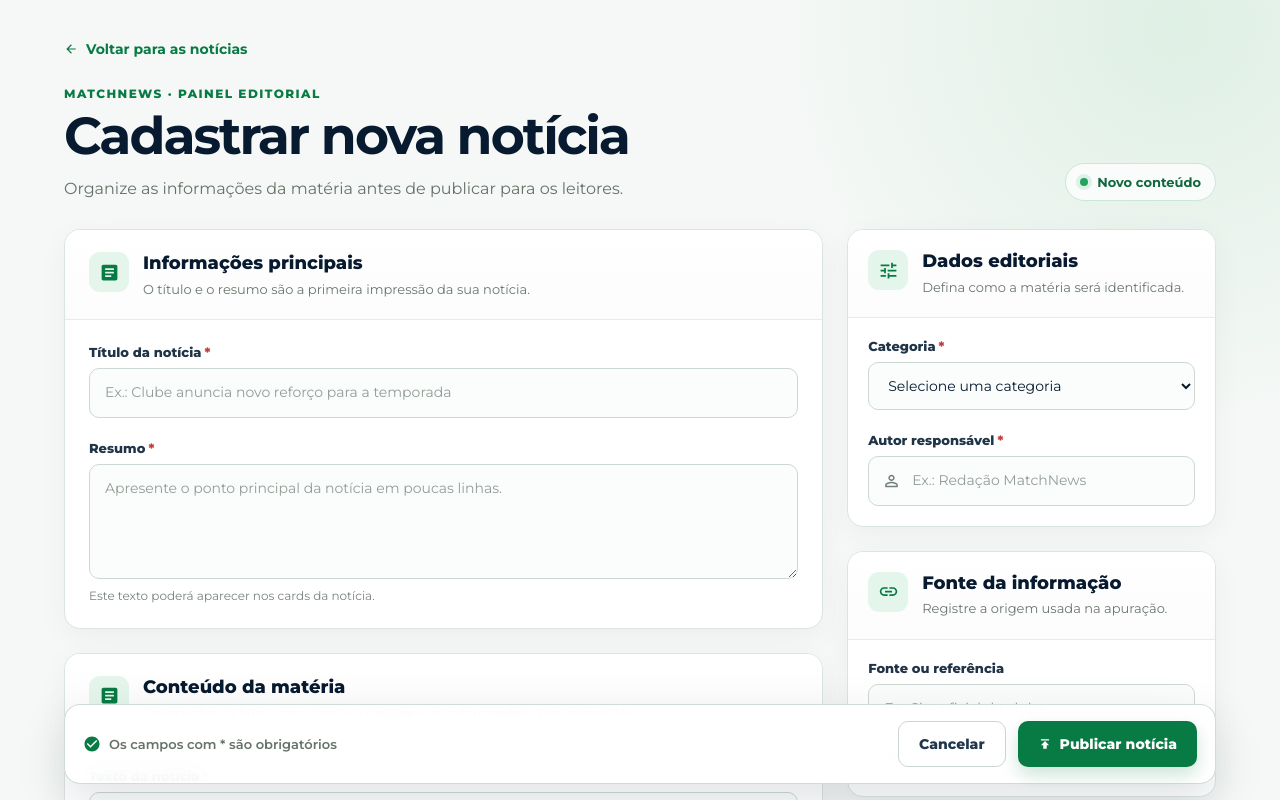
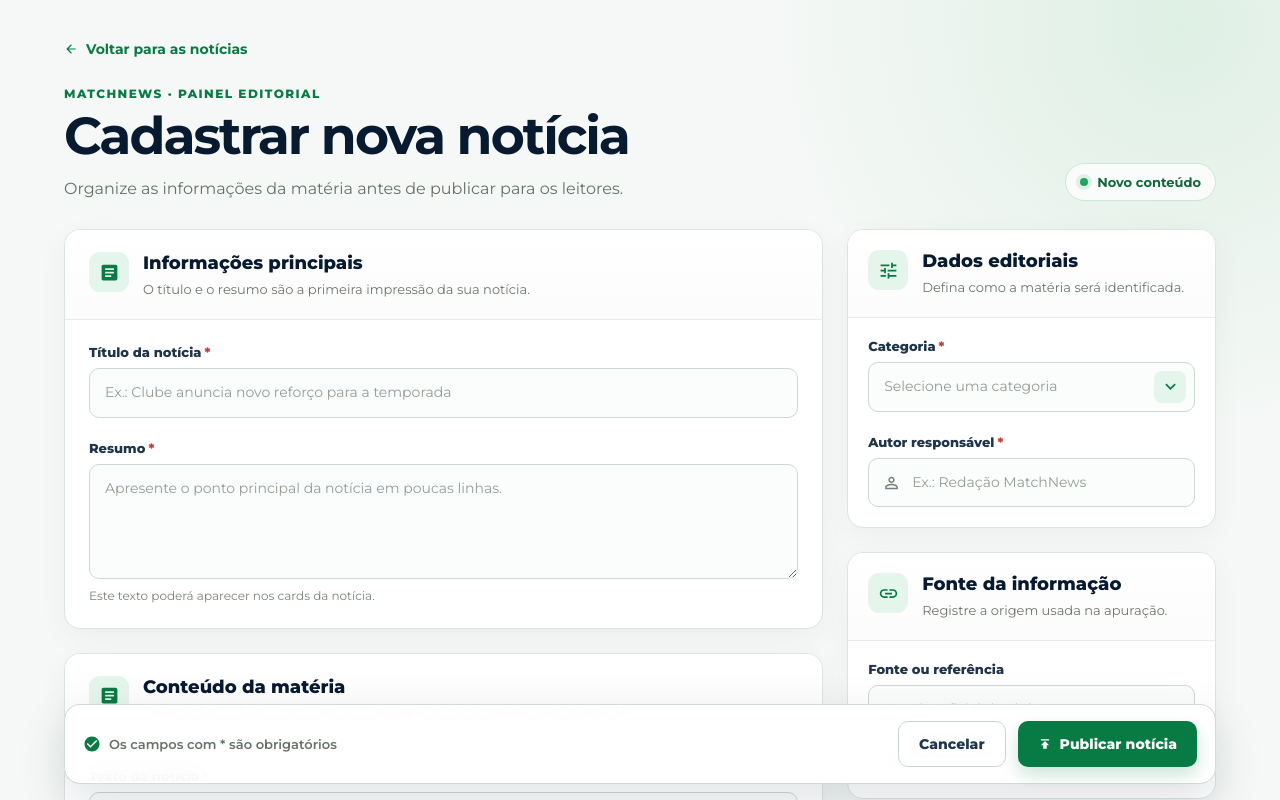
Before and after one commit to NicollasAlmeidaLopes14/matchnews-front, a React (Vite) app: page /cadastro-noticias in a window 1280 px wide. Shown: the top 800 px of the page. Built offline with nearby package versions, Linux system fonts and the light colour scheme.

Commit message:
feat: integração do cadastro com o back

```diff
--- a/src/components/FormField/index.jsx
+++ b/src/components/FormField/index.jsx
@@ -1,3 +1,5 @@
+import { MdKeyboardArrowDown } from 'react-icons/md'
+
 import styles from './styles.module.css'
 
 function FormField({
@@ -11,6 +13,11 @@ function FormField({
     ...inputProps
 }) {
     const hasIcon = Boolean(icon)
+    const isSelect = Component === 'select'
+    const wrapperClassName = [
+        hasIcon ? styles.controlWithIcon : '',
+        isSelect ? styles.selectWrapper : '',
+    ].filter(Boolean).join(' ') || undefined
 
     return (
         <div className={styles.field}>
@@ -19,10 +26,10 @@ function FormField({
                 {required && <span className={styles.required}>*</span>}
             </label>
 
-            <div className={hasIcon ? styles.controlWithIcon : undefined}>
+            <div className={wrapperClassName}>
                 {hasIcon && <span className={styles.fieldIcon}>{icon}</span>}
                 <Component
-                    className={`${styles.control} ${hasIcon ? styles.withIcon : ''}`}
+                    className={`${styles.control} ${hasIcon ? styles.withIcon : ''} ${isSelect ? styles.selectControl : ''}`}
                     id={id}
                     name={id}
                     required={required}
@@ -30,6 +37,11 @@ function FormField({
                 >
                     {children}
                 </Component>
+                {isSelect && (
+                    <span className={styles.selectIndicator} aria-hidden="true">
+                        <MdKeyboardArrowDown />
+                    </span>
+                )}
             </div>
 
             {hint && <span className={styles.hint}>{hint}</span>}
--- a/src/components/FormField/styles.module.css
+++ b/src/components/FormField/styles.module.css
@@ -17,6 +17,10 @@
 }
 
 .controlWithIcon {
+    position: relative;
+}
+
+.selectWrapper {
     position: relative;
 }
 
@@ -75,6 +79,47 @@ select.control {
     cursor: pointer;
 }
 
+.selectControl {
+    appearance: none;
+    padding-right: 58px;
+}
+
+.selectControl:invalid {
+    color: #929d95;
+}
+
+.selectControl option {
+    color: #071a2f;
+    background: #ffffff;
+}
+
+.selectIndicator {
+    position: absolute;
+    top: 50%;
+    right: 9px;
+    display: grid;
+    width: 32px;
+    height: 32px;
+    place-items: center;
+    border-radius: 8px;
+    color: #087a43;
+    background: #e4f5eb;
+    font-size: 21px;
+    pointer-events: none;
+    transform: translateY(-50%);
+    transition: color 160ms ease, background 160ms ease, box-shadow 160ms ease;
+}
+
+.selectWrapper:hover .selectIndicator {
+    background: #d7f0e1;
+}
+
+.selectWrapper:focus-within .selectIndicator {
+    color: #ffffff;
+    background: #087a43;
+    box-shadow: 0 4px 10px rgba(8, 122, 67, 0.2);
+}
+
 .hint {
     color: #79857c;
     font-size: 12px;
@@ -85,4 +130,8 @@ select.control {
     .control {
         transition: none;
     }
+
+    .selectIndicator {
+        transition: none;
+    }
 }
--- a/src/pages/NewsRegister/index.jsx
+++ b/src/pages/NewsRegister/index.jsx
@@ -1,5 +1,6 @@
 import { Link } from 'react-router-dom'
 import { toast, ToastContainer } from 'react-toastify'
+import { useNavigate } from 'react-router-dom'
 import {
     MdArrowBack,
     MdArticle,
@@ -14,21 +15,64 @@ import {
 import NewsRegisterForm from '../../components/NewsRegisterForm'
 import FormField from '../../components/FormField'
 import styles from './styles.module.css'
+import { useState } from 'react'
 
 const categoryOptions = [
-    { value: 'ultimas-noticias', label: 'Últimas notícias' },
-    { value: 'mercado-da-bola', label: 'Mercado da bola' },
-    { value: 'entrevista', label: 'Entrevista' },
-    { value: 'analise-tatica', label: 'Análise tática' },
+    'MERCADO DA BOLA',
+    'ENTREVISTA',
+    'ANÁLISE TÁTICA',
+    'CAMPEONATO NACIONAL',
+    'CATEGORIAS DE BASE',
+    'FUTEBOL EUROPEU',
 ]
 
 function NewsRegister() {
-    function handleSubmit(event) {
+    const [newsTitle, setNewsTitle] = useState('');
+    const [summary, setSummary] = useState('');
+    const [newsContent, setNewsContent] = useState('');
+    const [category, setCategory] = useState('');
+    const [author, setAuthor] = useState('');
+    const [source, setSource] = useState('');
+
+
+    const navigate = useNavigate();
+
+    const publicarNoticia = async () => {
+        try {
+            const response = await fetch(
+                "http://localhost:8080/noticias", {
+                method: "POST",
+                headers: { "Content-Type": "application/json" },
+                body: JSON.stringify({
+                    titulo: newsTitle,
+                    resumo: summary,
+                    texto: newsContent,
+                    categoria: category,
+                    autor: author,
+                    fonte: source,
+                })
+            }
+            )
+
+            if (!response.ok) {
+                throw new Error(`Erro HTTP: ${response.status}`);
+            }
+
+            const dados = await response.json();
+
+            toast.success("Notícia cadastrada com sucesso!")
+            return dados
+        } catch (error) {
+            console.error("Erro ao publicar a notícia: " + error)
+            toast.error("Não foi possível publicar a notícia")
+            return null
+        }
+
+    }
+
+    const handleSubmit = async (event) => {
         event.preventDefault()
-
-        toast.success('Notícia pronta para publicação!', {
-            position: 'bottom-right',
-        })
+        await publicarNoticia()
     }
 
     return (
@@ -70,6 +114,8 @@ function NewsRegister() {
                                 label="Título da notícia"
                                 placeholder="Ex.: Clube anuncia novo reforço para a temporada"
                                 maxLength={120}
+                                value={newsTitle}
+                                onChange={(e) => setNewsTitle(e.target.value)}
                                 required
                             />
 
@@ -79,6 +125,8 @@ function NewsRegister() {
                                 placeholder="Apresente o ponto principal da notícia em poucas linhas."
                                 hint="Este texto poderá aparecer nos cards da notícia."
                                 maxLength={240}
+                                value={summary}
+                                onChange={(e) => setSummary(e.target.value)}
                                 rows={4}
                                 as="textarea"
                                 required
@@ -96,6 +144,8 @@ function NewsRegister() {
                             label="Texto da notícia"
                             placeholder="Escreva o corpo completo da notícia aqui..."
                             rows={13}
+                            value={newsContent}
+                            onChange={(e) => setNewsContent(e.target.value)}
                             as="textarea"
                             required
                         />
@@ -115,12 +165,14 @@ function NewsRegister() {
                                 label="Categoria"
                                 as="select"
                                 defaultValue=""
+                                value={category}
+                                onChange={(e) => setCategory(e.target.value)}
                                 required
                             >
                                 <option value="" disabled>Selecione uma categoria</option>
                                 {categoryOptions.map((category) => (
-                                    <option key={category.value} value={category.value}>
-                                        {category.label}
+                                    <option key={category} value={category}>
+                                        {category}
                                     </option>
                                 ))}
                             </FormField>
@@ -130,6 +182,8 @@ function NewsRegister() {
                                 label="Autor responsável"
                                 placeholder="Ex.: Redação MatchNews"
                                 icon={<MdPersonOutline aria-hidden="true" />}
+                                value={author}
+                                onChange={(e) => setAuthor(e.target.value)}
                                 required
                             />
                         </div>
@@ -146,6 +200,8 @@ function NewsRegister() {
                             label="Fonte ou referência"
                             placeholder="Ex.: Site oficial do clube"
                             hint="Pode ser o nome de um veículo, clube ou entrevistado."
+                            value={source}
+                            onChange={(e) => setSource(e.target.value)}
                         />
                     </NewsRegisterForm>
 
```
